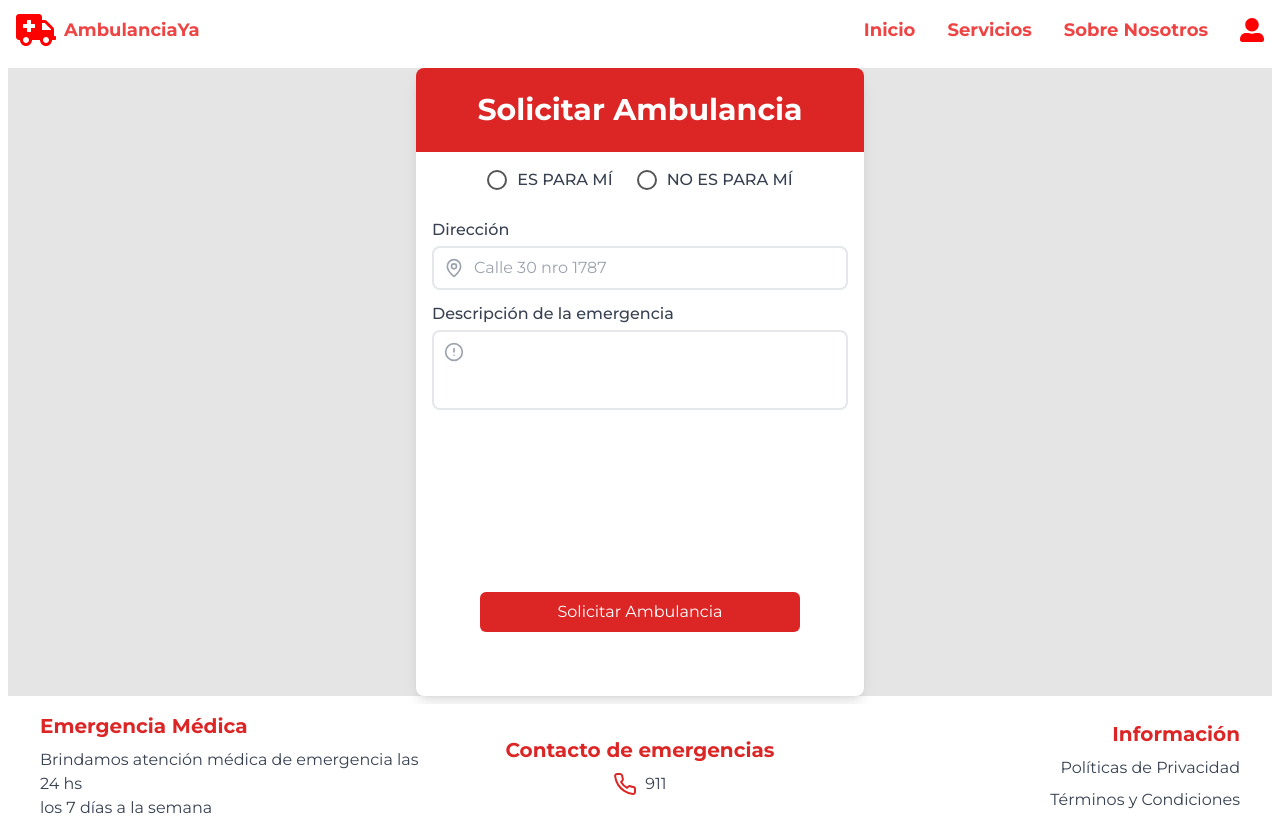
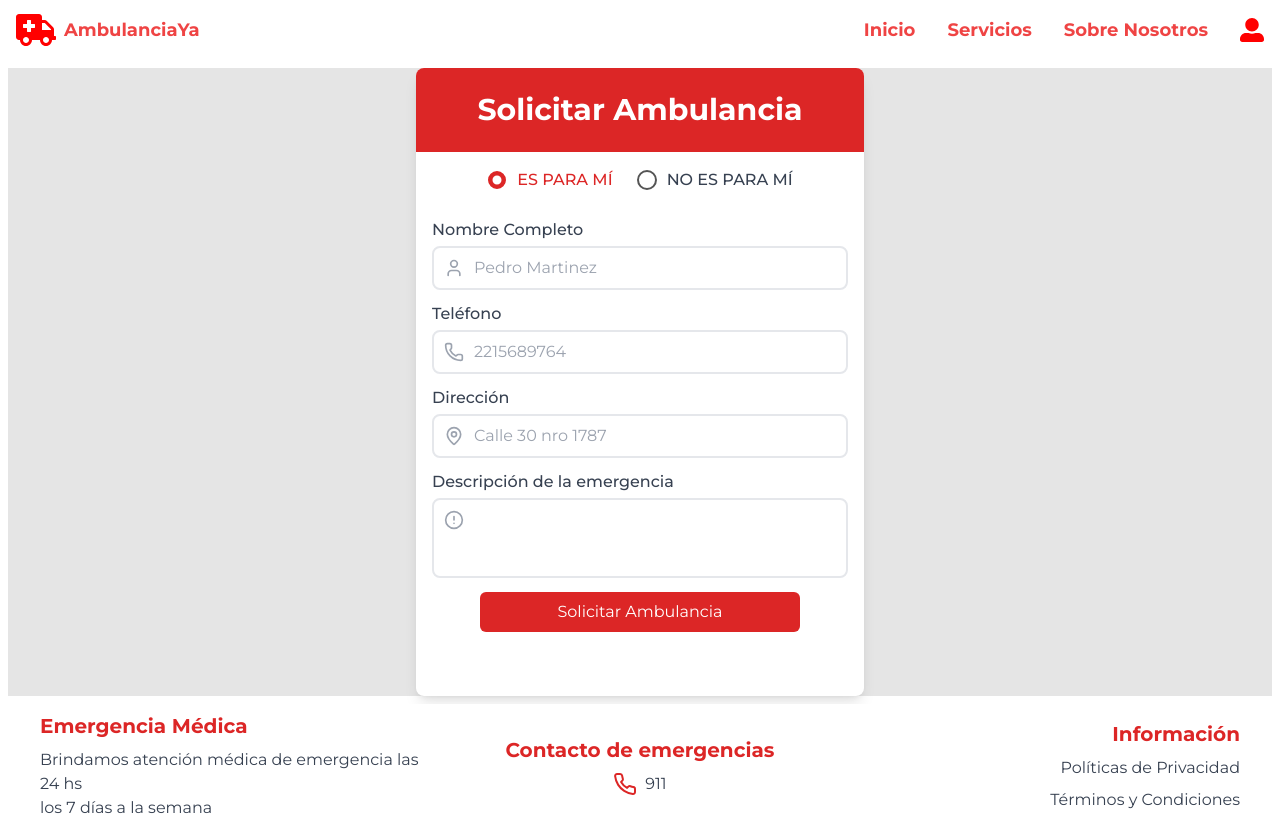
Before and after one commit to oriana-monaldi/AmbulanciaYa, a React (Vite) app: page /formulario in a window 1280 px wide. Built offline with nearby package versions, Linux system fonts and the light colour scheme.

Commit message:
formulario de solicitud

```diff
--- a/src/components/Formulario.jsx
+++ b/src/components/Formulario.jsx
@@ -65,7 +65,7 @@ const Formulario = () => {
     const [telefono, setTelefono] = useState('');
     const [direccion, setDireccion] = useState('');
     const [descripcion, setDescripcion] = useState('');
-    const [paraMi, setParaMi] = useState('');  // Iniciar sin ninguna opción seleccionada
+    const [paraMi, setParaMi] = useState('Es para mí');  // Changed initial state to 'Es para mí'
 
     return (
         <div className="m-2 flex items-center justify-center bg-neutral-200">
@@ -109,7 +109,7 @@ const Formulario = () => {
                         </div>
                     </StyledRadioGroup>
 
-                    <div className="space-y-3" style={{ height: '350px' }}> {/* Fija el tamaño del contenedor */}
+                    <div className="space-y-3" style={{ height: '350px' }}>
                         {/* Para "Es para mí", mostrar estos campos */}
                         {paraMi === 'Es para mí' && (
                             <>
@@ -154,7 +154,6 @@ const Formulario = () => {
                             </>
                         )}
 
-                        {/* Estos campos siempre están visibles */}
                         <div>
                             <label className="mb-1 block font-medium text-gray-700" htmlFor="direccion">
                                 Dirección
```
